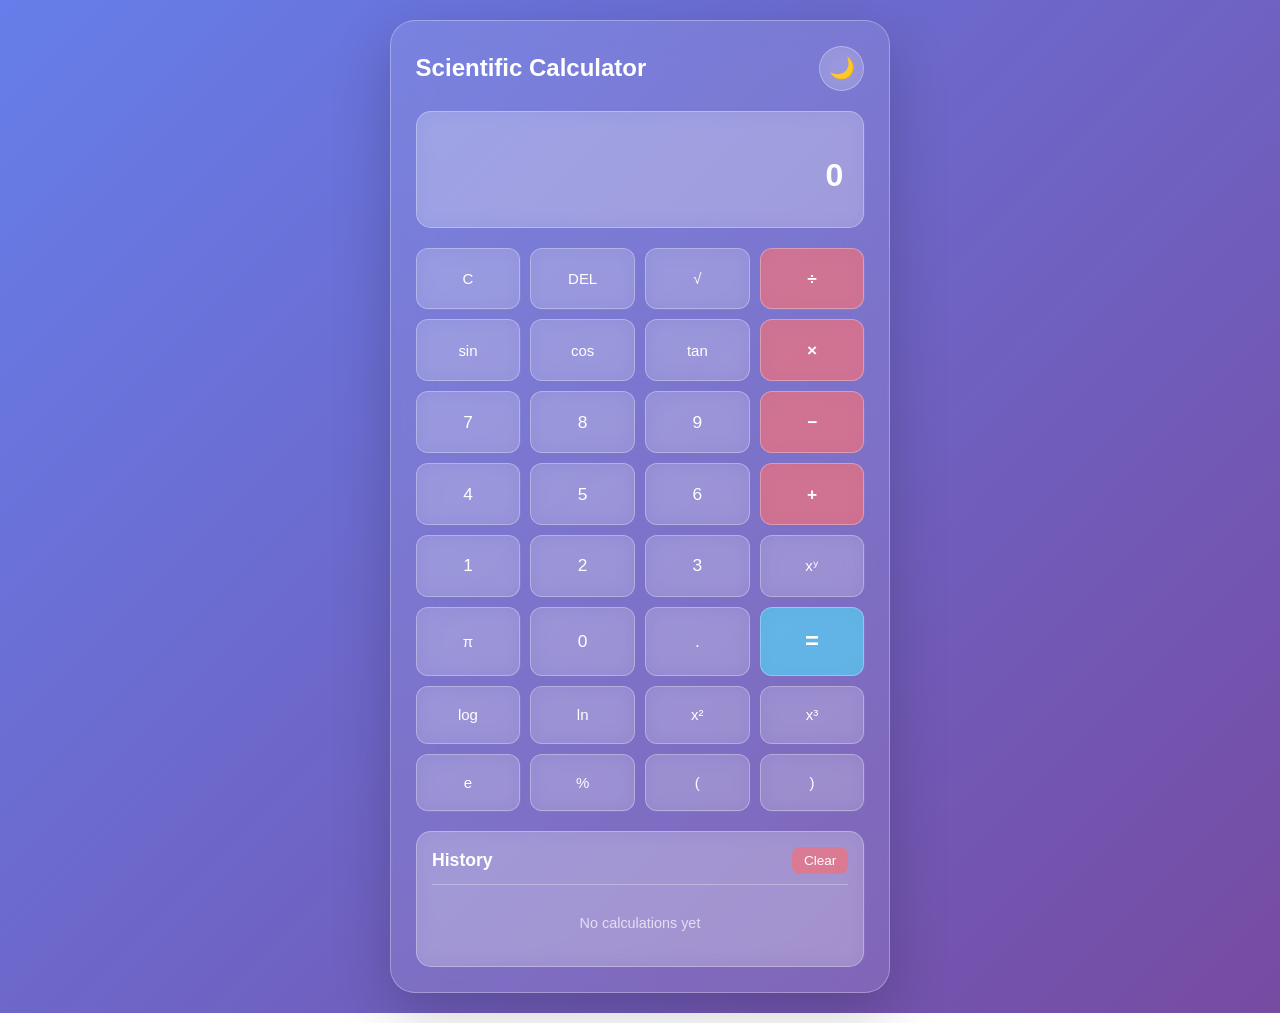
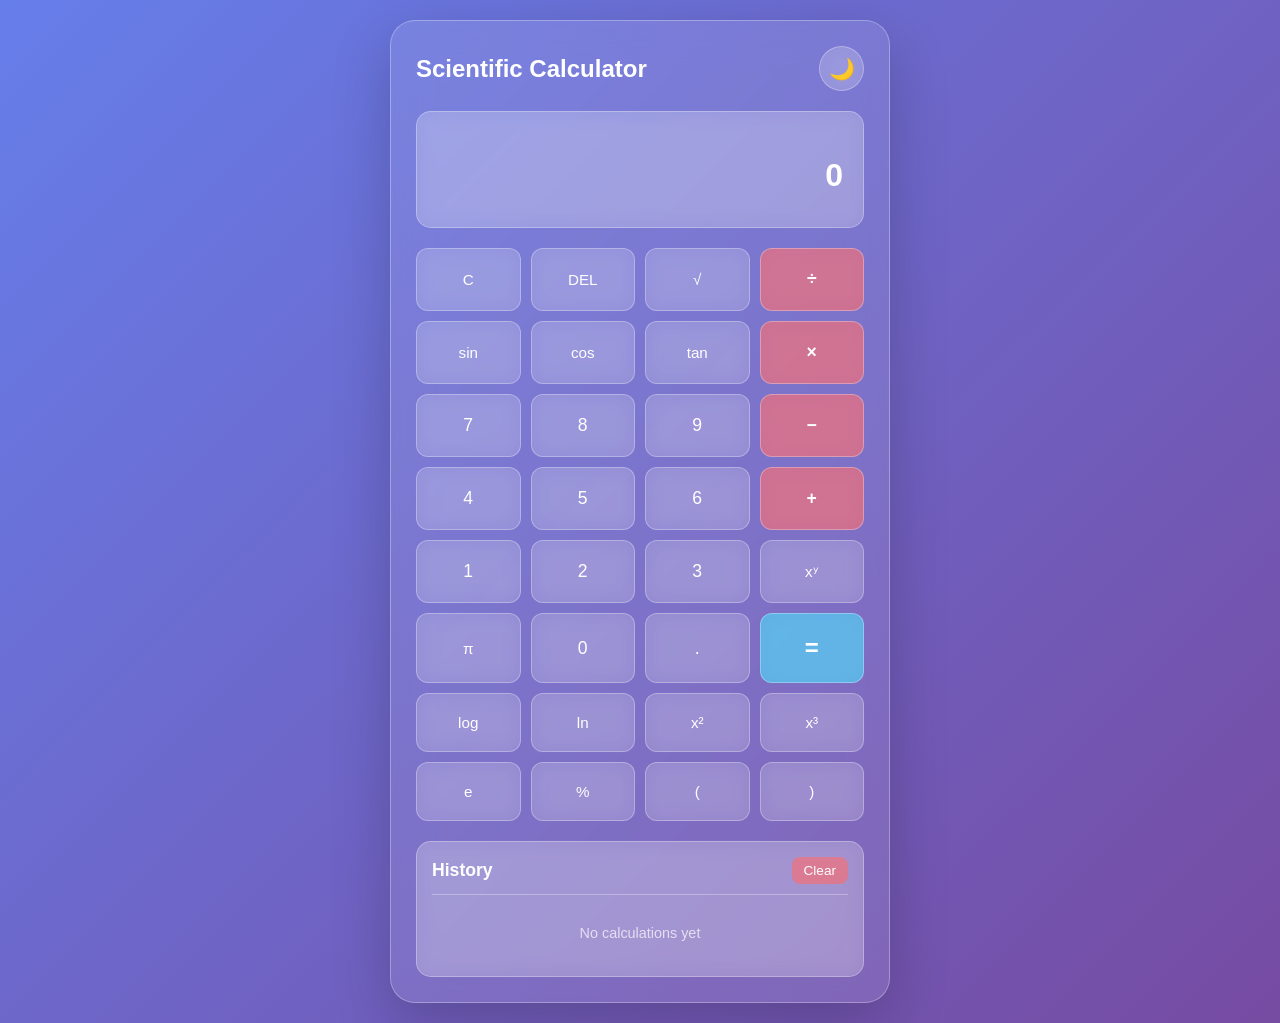

commit

--- a/style.css
+++ b/style.css
@@ -65,7 +65,7 @@ body {
     transition: all 0.3s ease;
 }
 
-/* Header */
+
 .header {
     display: flex;
     justify-content: space-between;
@@ -103,7 +103,7 @@ body {
     transform: scale(0.95);
 }
 
-/* Display */
+
 .display {
     background: var(--display-bg);
     border-radius: 15px;
@@ -135,7 +135,7 @@ body {
     word-break: break-all;
 }
 
-/* Buttons Grid */
+
 .buttons {
     display: grid;
     grid-template-columns: repeat(4, 1fr);
@@ -191,7 +191,7 @@ body {
     font-size: 0.95rem;
 }
 
-/* History Panel */
+/* History */
 .history {
     background: var(--display-bg);
     border-radius: 15px;
@@ -269,7 +269,7 @@ body {
     font-size: 0.9rem;
 }
 
-/* Scrollbar styling */
+/* Scrollbar */
 .history::-webkit-scrollbar {
     width: 6px;
 }
@@ -287,7 +287,7 @@ body {
     background: var(--btn-hover);
 }
 
-/* Responsive Design */
+/* media */
 @media (max-width: 500px) {
     .calculator {
         padding: 15px;
